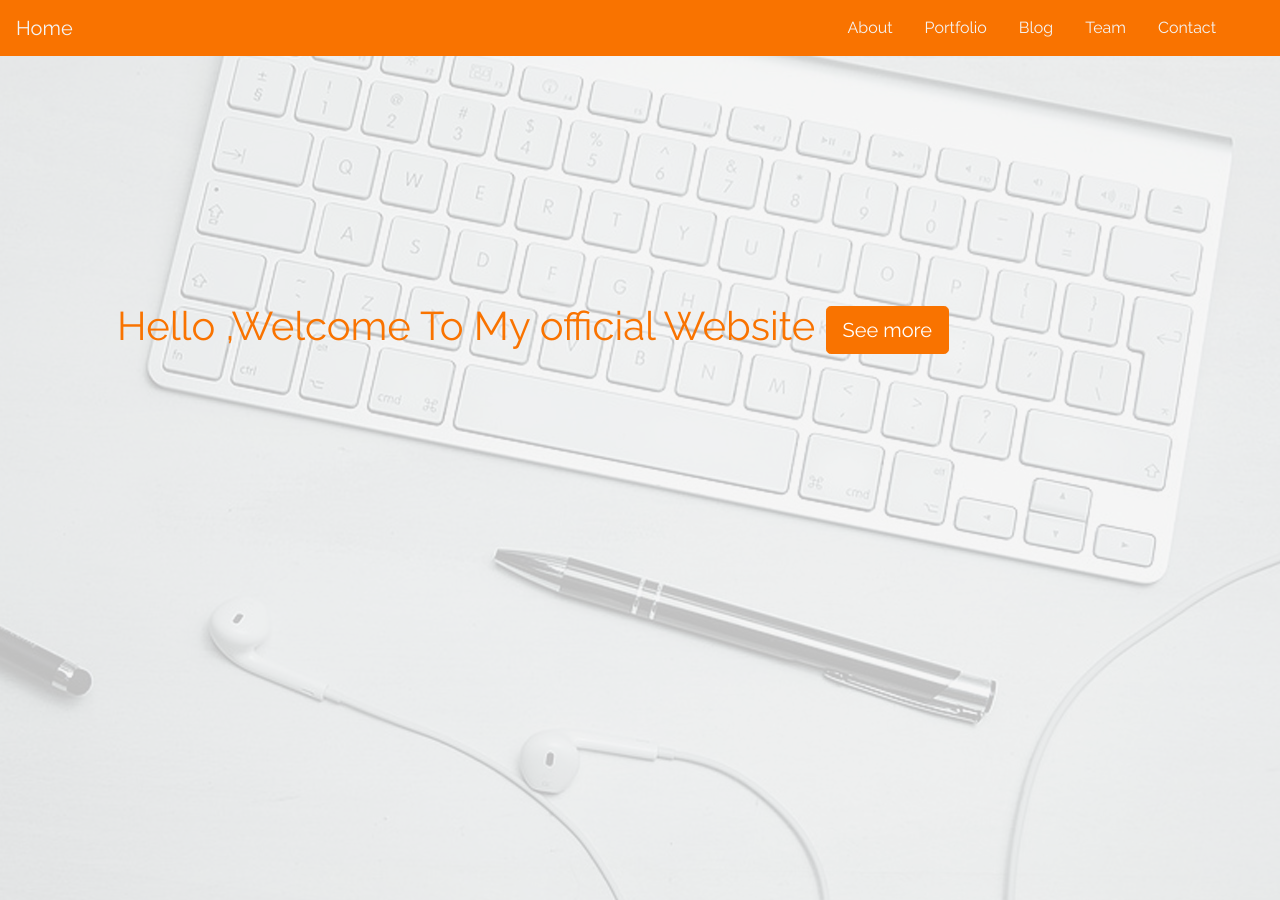
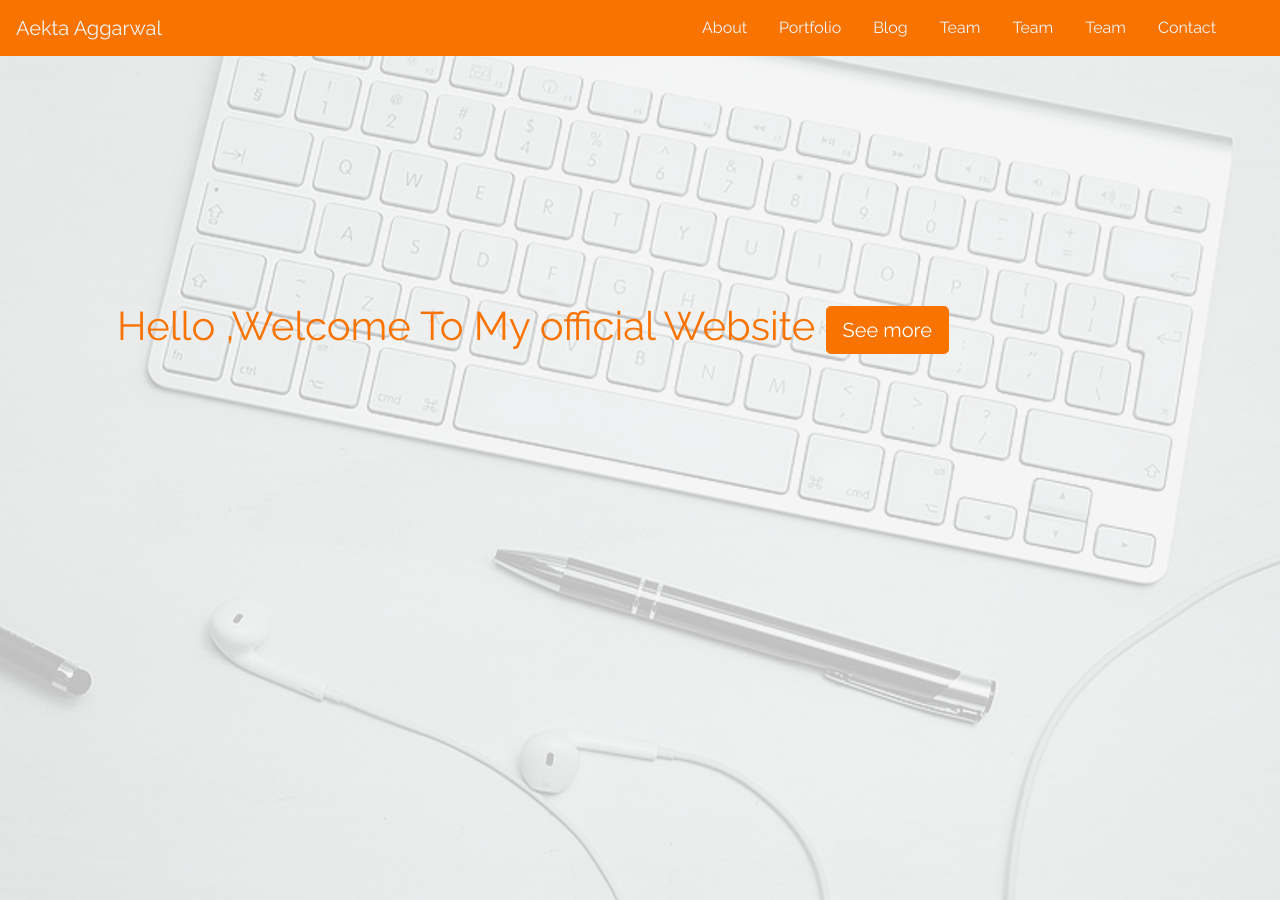
Before and after one commit to aektaaggarwal/aektaaggarwal.github.io, a Jekyll site: the page index.html, which Jekyll copies as it is, in a window 1280 px wide and 900 px high. Built offline with Jekyll 4.4.1, drawn with Linux system fonts in a browser that asks for light colours.

Commit message:
Update index.html

```diff
--- a/index.html
+++ b/index.html
@@ -12,7 +12,7 @@
   <!-- navbar -->
 
   <nav class="navbar navbar-expand-lg fixed-top ">
-	  <a class="navbar-brand" href="#">Home</a>
+	  <a class="navbar-brand" href="#">Aekta Aggarwal</a>
 	  <button class="navbar-toggler" type="button" data-toggle="collapse" data-target="#navbarSupportedContent" aria-controls="navbarSupportedContent" aria-expanded="false" aria-label="Toggle navigation">
 	    <span class="navbar-toggler-icon"></span>
 	  </button>
@@ -24,15 +24,23 @@
 	        <a class="nav-link" data-value="about" href="#">About</a>
 	      </li>
 	      <li class="nav-item">
-	        <a class="nav-link " data-value="portfolio" href="#">Portfolio</a>
+	        <a class="nav-link " data-value="CV" href="#">Portfolio</a>
 	      </li>
 	      <li class="nav-item">
-	        <a class="nav-link " data-value="blog" href="#">Blog</a>
+	        <a class="nav-link " data-value="Research" href="#">Blog</a>
 	      </li>
 	      <li class="nav-item">
-	        <a class="nav-link " data-value="team" href="#">
+	        <a class="nav-link " data-value="Publications" href="#">
 	        Team</a>
 	      </li>
+				<li class="nav-item">
+	        <a class="nav-link " data-value="Teaching" href="#">
+	        Team</a>
+	      </li>
+				<li class="nav-item">
+					<a class="nav-link " data-value="Talks" href="#">
+					Team</a>
+				</li>
 	      <li class="nav-item">
 	        <a class="nav-link " data-value="contact" href="#">Contact</a>
 	      </li>
```
